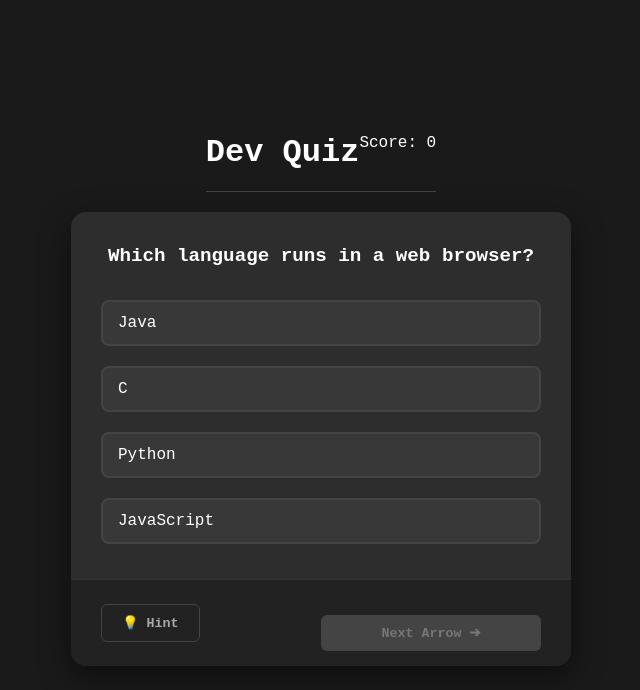
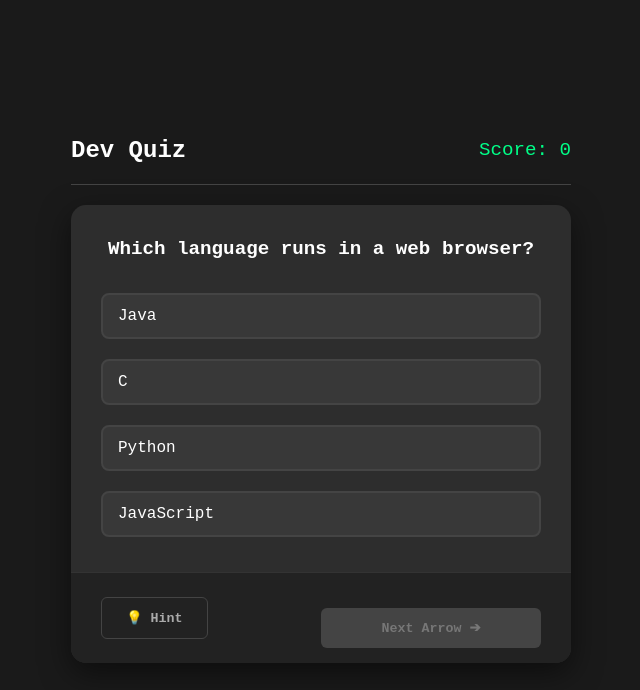
Before and after one commit to pak-pow/PROJECT52-PHASE1, a plain HTML site: page week5_interactive_quiz/index.html in a window 1280 px wide. Shown: the whole page, without its empty margins (319-959 px from the left). Drawn offline with Linux system fonts and the light colour scheme.

Commit message:
feat(css): enhance quiz header and footer styles for better alignment and visibility

```diff
--- a/week5_interactive_quiz/style.css
+++ b/week5_interactive_quiz/style.css
@@ -31,9 +31,23 @@ body {
 .quiz-header {
     display: flex;
     justify-content: space-between;
+    align-items: center; /* Ensures vertical center alignment */
     padding-bottom: 20px;
+    margin-bottom: 20px;
+    width: 100%; /* <--- THIS IS THE KEY FIX */
+    max-width: 500px; /* Matches card width so it aligns with the card edges */
     border-bottom: 1px solid #444;
-    margin-bottom: 20px;
+}
+
+.quiz-header h1 {
+    font-size: 1.5rem;
+    margin: 0;
+}
+
+.quiz-header p {
+    font-size: 1.2rem;
+    margin: 0;
+    color: #00ff88; /* Let's make the score color pop */
 }
 
 .btn {
@@ -130,21 +144,28 @@ body {
 
 /* NEW FOOTER */
 .card-footer {
-    background-color: #222; /* Darker bottom bar */
+    background-color: #222;
     padding: 15px 30px;
     display: flex;
     justify-content: space-between;
     align-items: center;
     border-top: 1px solid #333;
+    width: 100%; /* Ensure footer fills the card */
 }
 
+/* BASE FOOTER BUTTON STYLE */
 .footer-btn {
     border: none;
     border-radius: 6px;
-    padding: 10px 20px;
+    padding: 12px 24px; /* Slightly bigger touch target */
     font-weight: bold;
     cursor: pointer;
     transition: 0.3s;
+    font-family: inherit; /* Fixes font inconsistency */
+    display: flex; /* <--- NEW: Flex inside button */
+    align-items: center; /* <--- NEW: Vertically center text */
+    justify-content: center; /* <--- NEW: Horizontally center text */
+    gap: 8px; /* Space between text and arrow */
 }
 
 /* HINT BUTTON */
@@ -170,12 +191,11 @@ body {
     border-left: 3px solid #eebb00;
 }
 
-/* NEXT BUTTON */
+/* NEXT BUTTON SPECIFIC */
 .next-btn {
     background-color: #00ff88;
     color: #1a1a1a;
 }
-
 /* DISABLED STATE (The Grayed Out Look) */
 .next-btn:disabled {
     background-color: #444;
```
